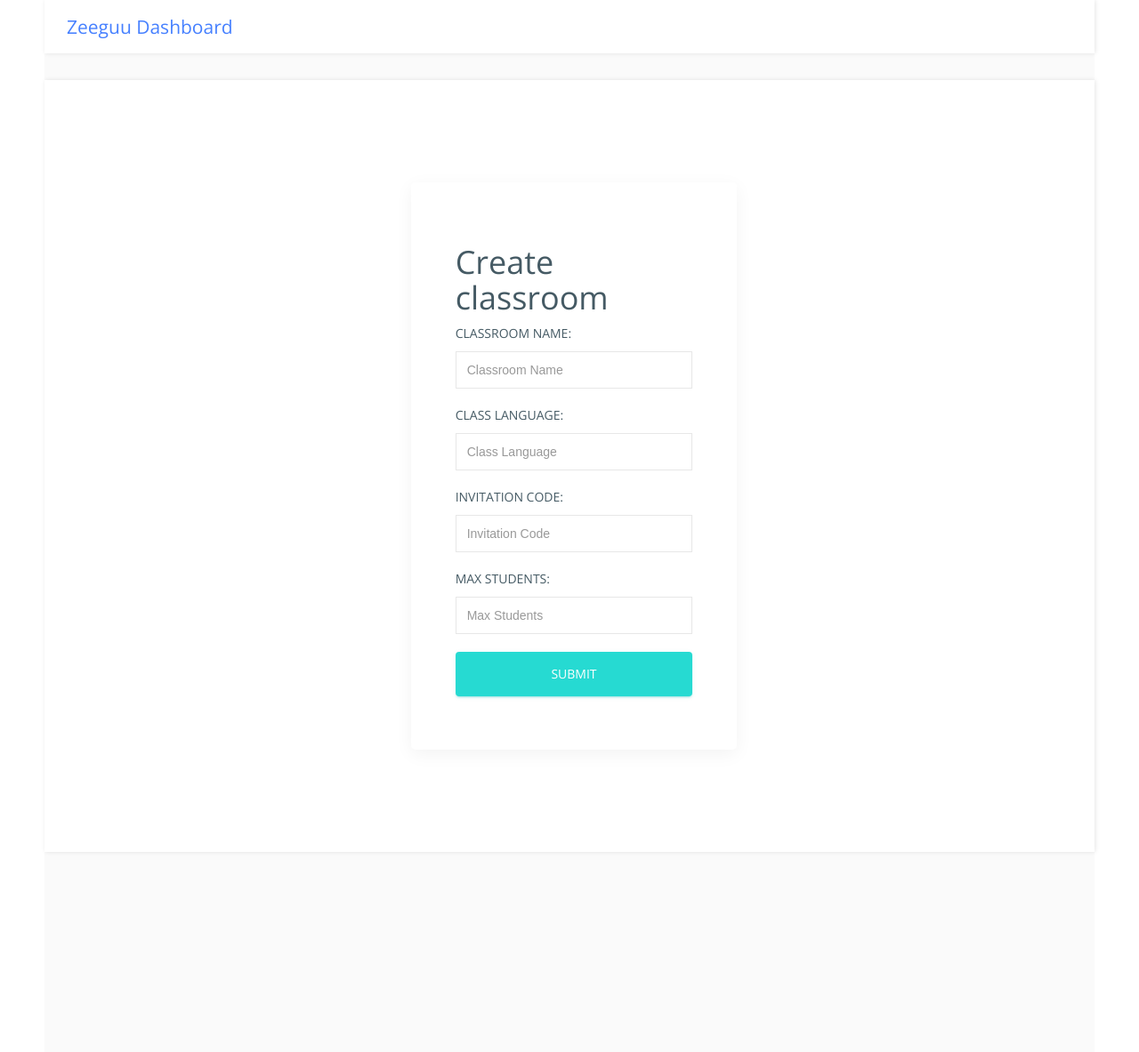
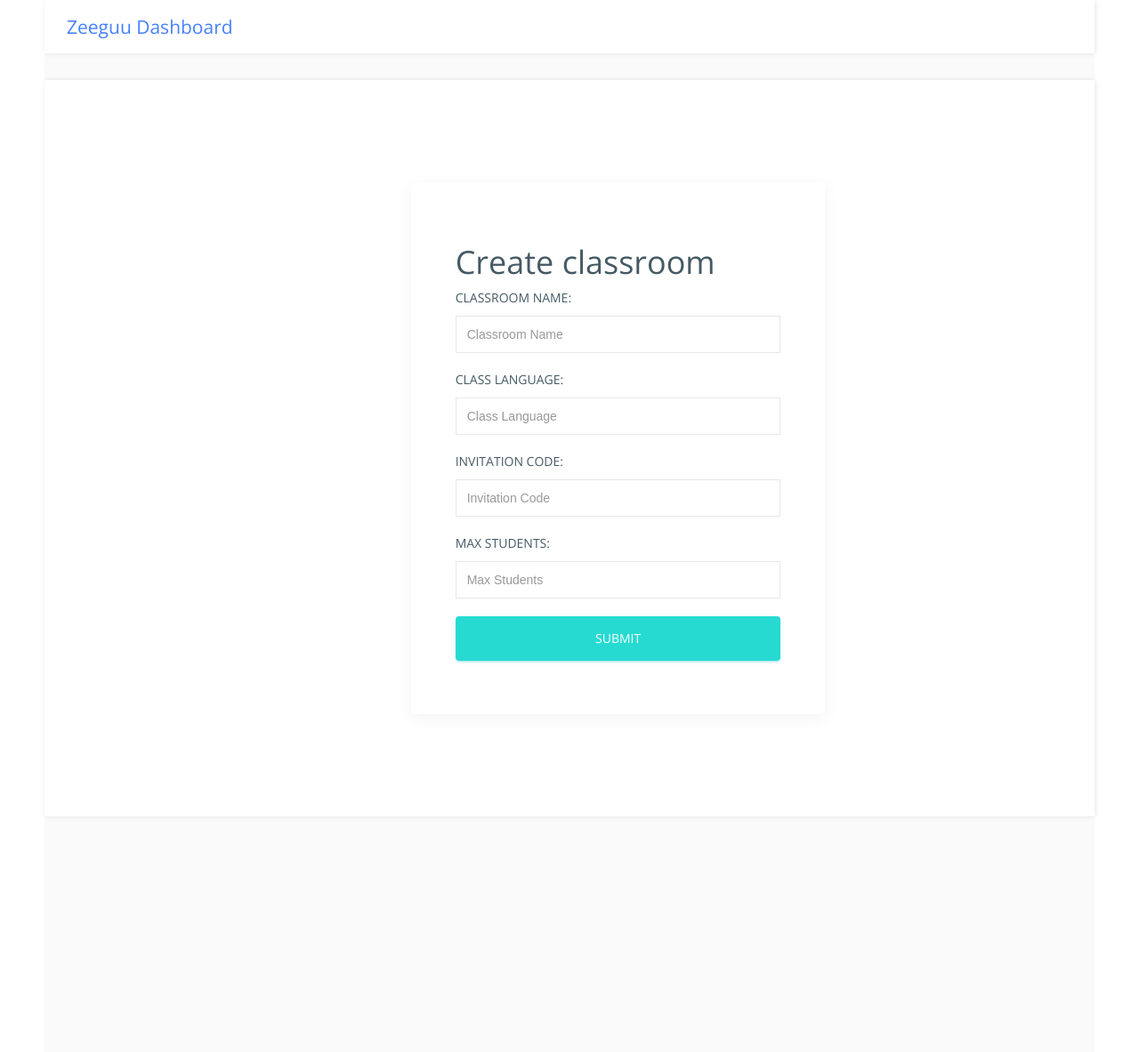
Before and after one commit to RUGSoftEng/2018-ZeeguuDashboard, a Flask app: template zeeguu_dashboard/app/templates/createcohort.html in a window 1280 px wide. Shown: the top 1183 px of the page at 89% size. Run offline with Flask 2, Linux system fonts and the light colour scheme; the template is opened without the code that fills it: values that come from a table or form of the project are taken from there, others are empty; some libraries are stand-ins or nearby versions.

Commit message:
Quick fix

```diff
--- a/zeeguu_dashboard/app/templates/createcohort.html
+++ b/zeeguu_dashboard/app/templates/createcohort.html
@@ -7,8 +7,9 @@
 <div
         class="col-lg-4">
 </div></body>
+
 <div class="row justify-content-center">
-    <div class="col-lg-4">
+    <div class="col-lg-5">
         <div class="login-content card">
             <div class="login-form">
 
```
